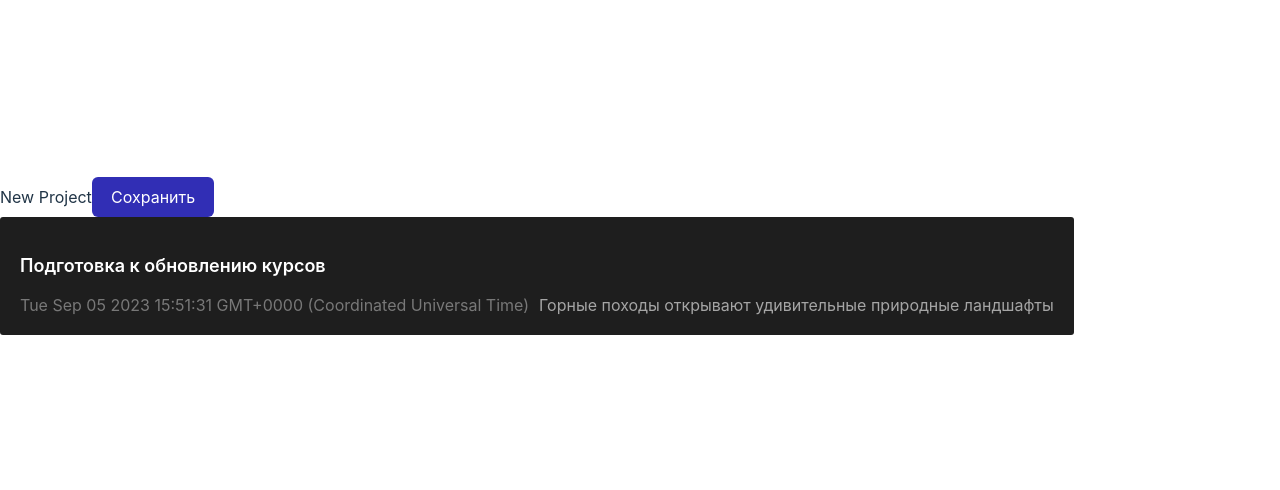
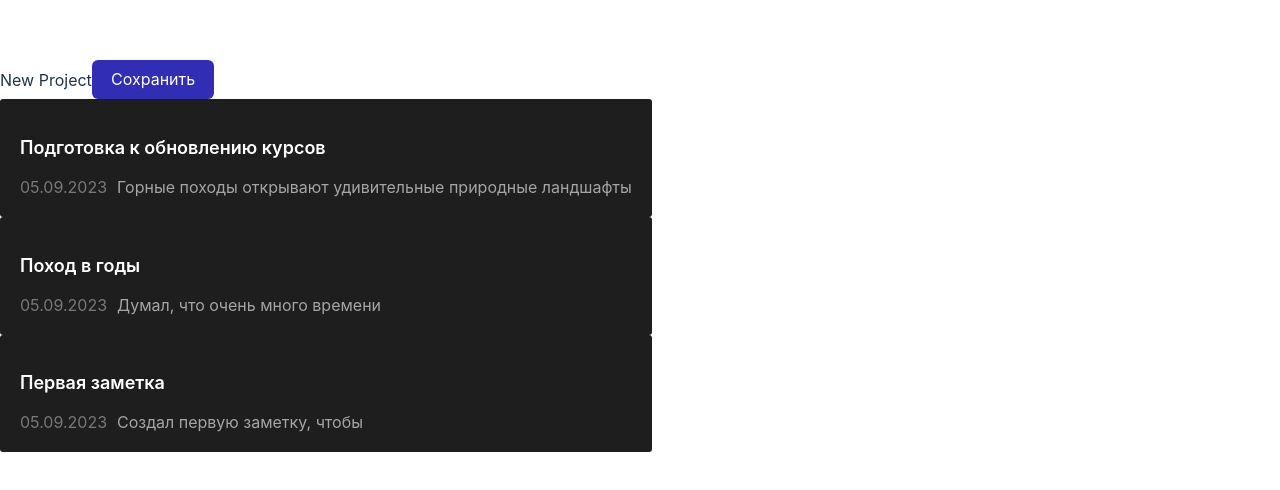
Before and after one commit to ministrov/react-journal, a React (Vite) app: page / in a window 1280 px wide. Shown: the part 144-634 px from the top of the page. Built offline with nearby package versions, Linux system fonts and the light colour scheme.

Commit message:
feat: end up operating with props

```diff
--- a/src/App.jsx
+++ b/src/App.jsx
@@ -26,7 +26,7 @@ function App() {
 
       <Button/>
 
-      {/* <JournalItem
+      <JournalItem
         title={data[0].title}
         text={data[0].text}
         date={data[0].date}
@@ -40,9 +40,7 @@ function App() {
         title={data[2].title}
         text={data[2].text}
         date={data[2].date}
-      /> */}
-
-      <JournalItem data={data}/>
+      />
     </div>
   );
 }
--- a/src/components/JournalItem/JournalItem.jsx
+++ b/src/components/JournalItem/JournalItem.jsx
@@ -1,13 +1,16 @@
 import './JournalItem.css';
 
-function JournalItem({ data }) {
+function JournalItem({ title, text, date }) {
+  const formatedDate = new Intl.DateTimeFormat('ru-Ru').format(date);
+
+  console.log(typeof formatedDate);
 
   return (
     <div className='journal-item'>
-      <h2 className='journal-item__header'>{data[0].title}</h2>
+      <h2 className='journal-item__header'>{title}</h2>
       <div className='journal-item__body'>
-        <div className='journal-item__date'>{data[0].date.toString()}</div>
-        <div className='journal-item__text'>{data[0].text}</div>
+        <div className='journal-item__date'>{formatedDate}</div>
+        <div className='journal-item__text'>{text}</div>
       </div>
     </div>
   );
```
